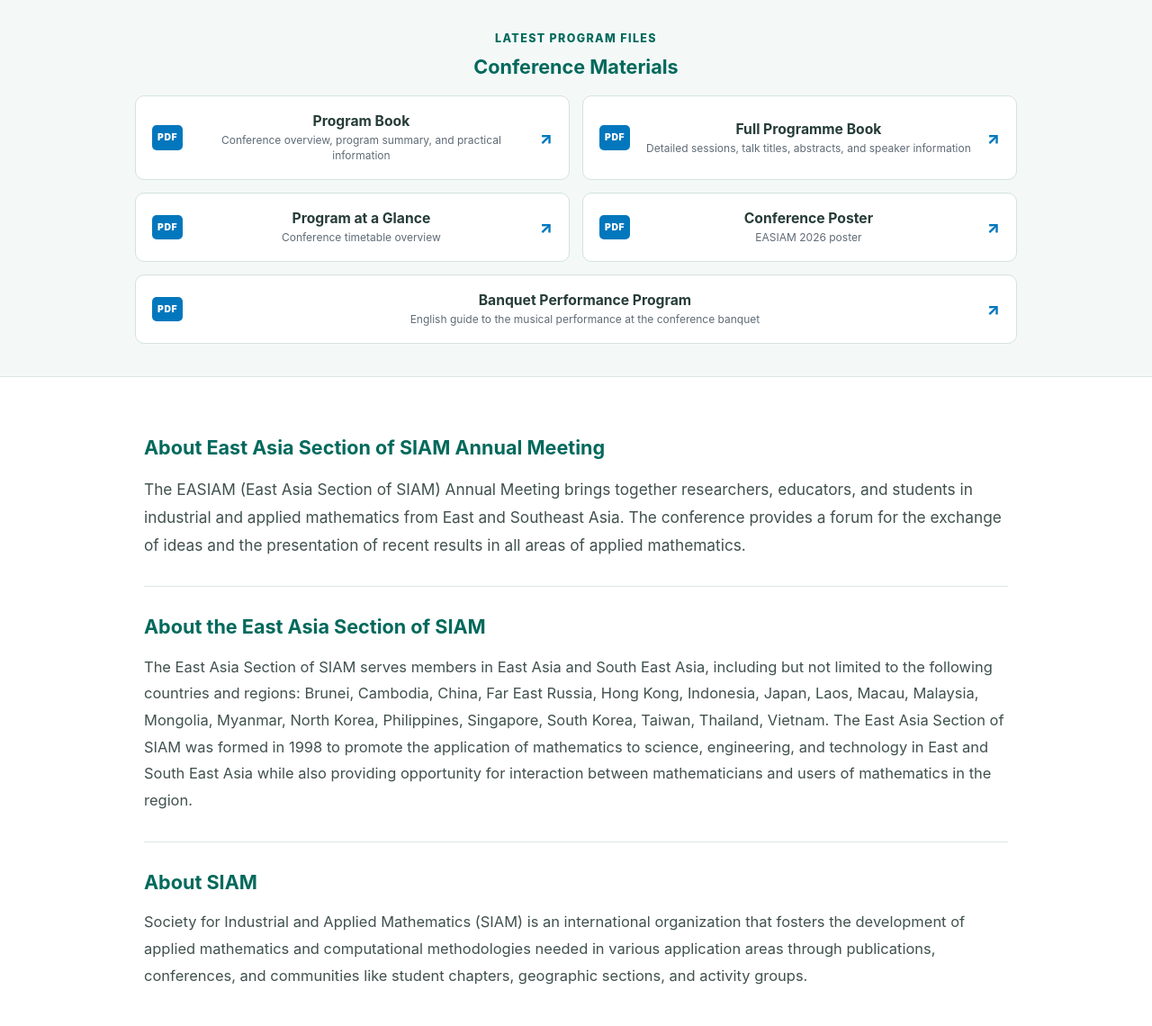
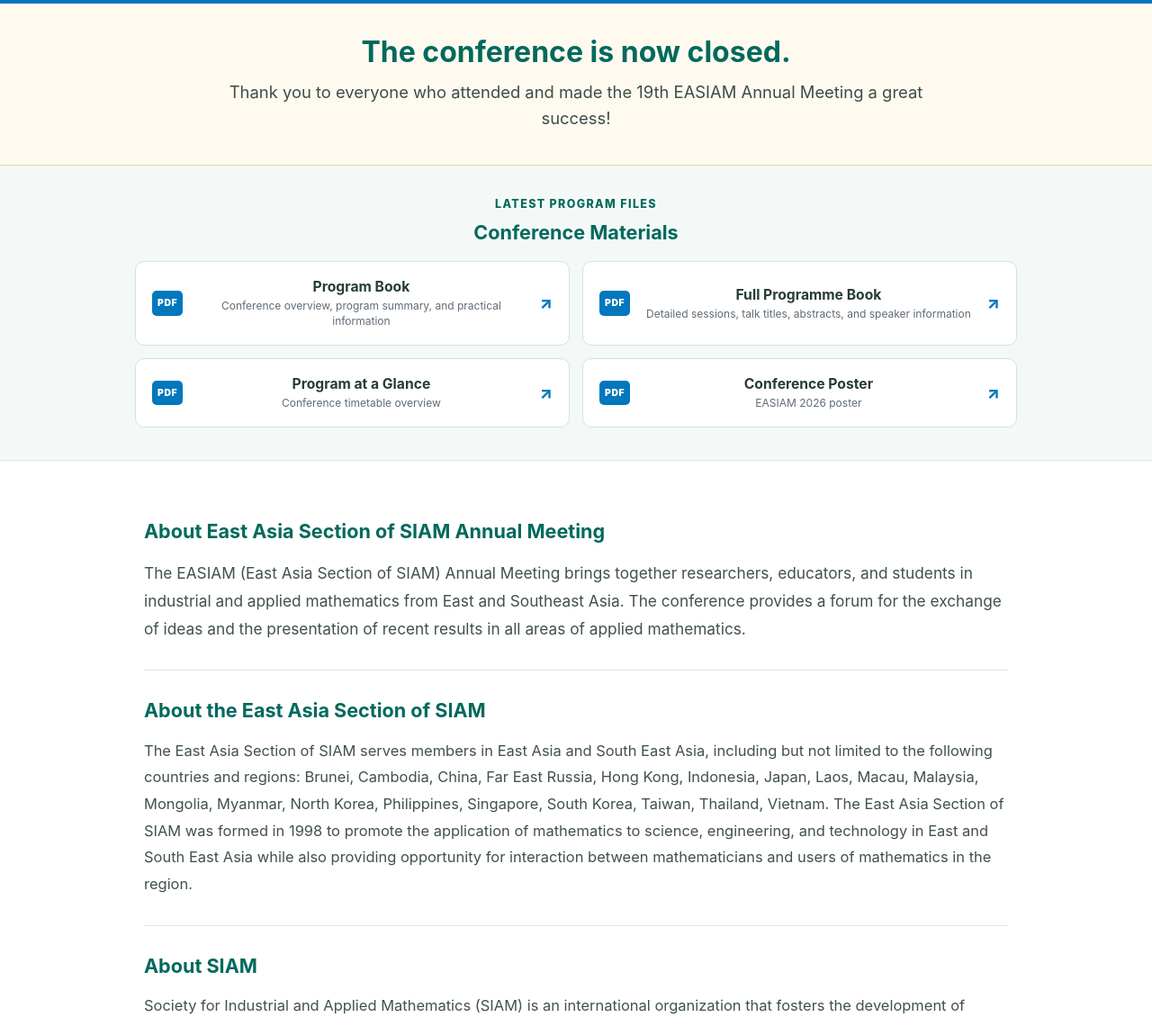
Before and after one commit to easiam26/easiam26.github.io, a Jekyll site: the page built from index.html, in a window 1280 px wide and 1400 px high, scrolled down 320 px. Shown: the part 260-1400 px from the top of the window at 90% size. Built offline with Jekyll 4.4.1, drawn with Linux system fonts in a browser that asks for light colours.

Commit message:
Add conference closing notice and remove banquet program link

```diff
--- a/assets/css/style.css
+++ b/assets/css/style.css
@@ -230,6 +230,29 @@
     text-shadow: 1px 1px 4px rgba(0, 0, 0, 0.7);
 }
 
+.conference-closed-notice {
+    background: #fffaf0;
+    border-bottom: 1px solid #ead9a7;
+    border-top: 4px solid var(--secondary-color);
+    padding: 34px 20px 36px;
+    text-align: center;
+}
+
+.conference-closed-notice h2 {
+    color: var(--primary-color);
+    font-size: clamp(1.6rem, 3vw, 2rem);
+    line-height: 1.25;
+    margin: 0 0 10px;
+}
+
+.conference-closed-notice p {
+    color: #3d4d49;
+    font-size: clamp(1rem, 2vw, 1.15rem);
+    line-height: 1.6;
+    margin: 0 auto;
+    max-width: 820px;
+}
+
 .home-program-resources {
     background: #f4f9f8;
     border-bottom: 1px solid #dce8e5;
@@ -268,10 +291,6 @@
     padding: 17px 18px;
     text-decoration: none;
     transition: border-color 0.2s ease, box-shadow 0.2s ease, transform 0.2s ease;
-}
-
-.home-program-link-featured {
-    grid-column: 1 / -1;
 }
 
 .home-program-link:hover,
--- a/index.html
+++ b/index.html
@@ -13,6 +13,13 @@
         <h2>{{ site.data.conference.dates }} | {{ site.data.conference.venue }}</h2>
     </div>
 </header>
+
+<section class="conference-closed-notice" aria-labelledby="conference-closed-title">
+    <div class="container">
+        <h2 id="conference-closed-title">The conference is now closed.</h2>
+        <p>Thank you to everyone who attended and made the 19th EASIAM Annual Meeting a great success!</p>
+    </div>
+</section>
 
 <section class="home-program-resources" aria-labelledby="latest-program-files-title">
     <div class="container">
@@ -39,11 +46,6 @@
             <a class="home-program-link" href="{{ '/assets/program/EASIAM2026_conference_poster.pdf' | relative_url }}" target="_blank" rel="noopener noreferrer">
                 <span class="home-program-file-type">PDF</span>
                 <span><strong>Conference Poster</strong><small>EASIAM 2026 poster</small></span>
-                <span class="home-program-link-arrow" aria-hidden="true">&#8599;</span>
-            </a>
-            <a class="home-program-link home-program-link-featured" href="{{ '/assets/program/EASIAM2026_banquet_performance_program.pdf' | relative_url }}" target="_blank" rel="noopener noreferrer">
-                <span class="home-program-file-type">PDF</span>
-                <span><strong>Banquet Performance Program</strong><small>English guide to the musical performance at the conference banquet</small></span>
                 <span class="home-program-link-arrow" aria-hidden="true">&#8599;</span>
             </a>
         </div>
```
